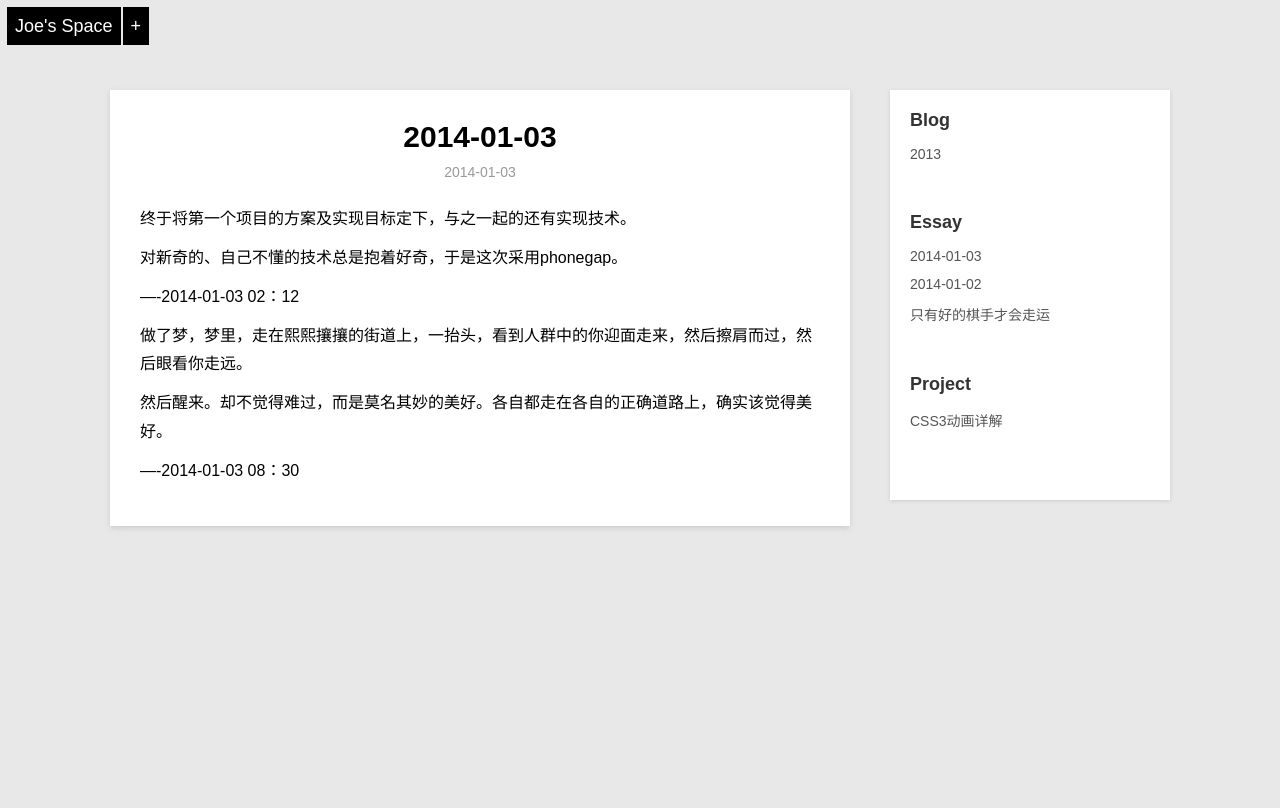
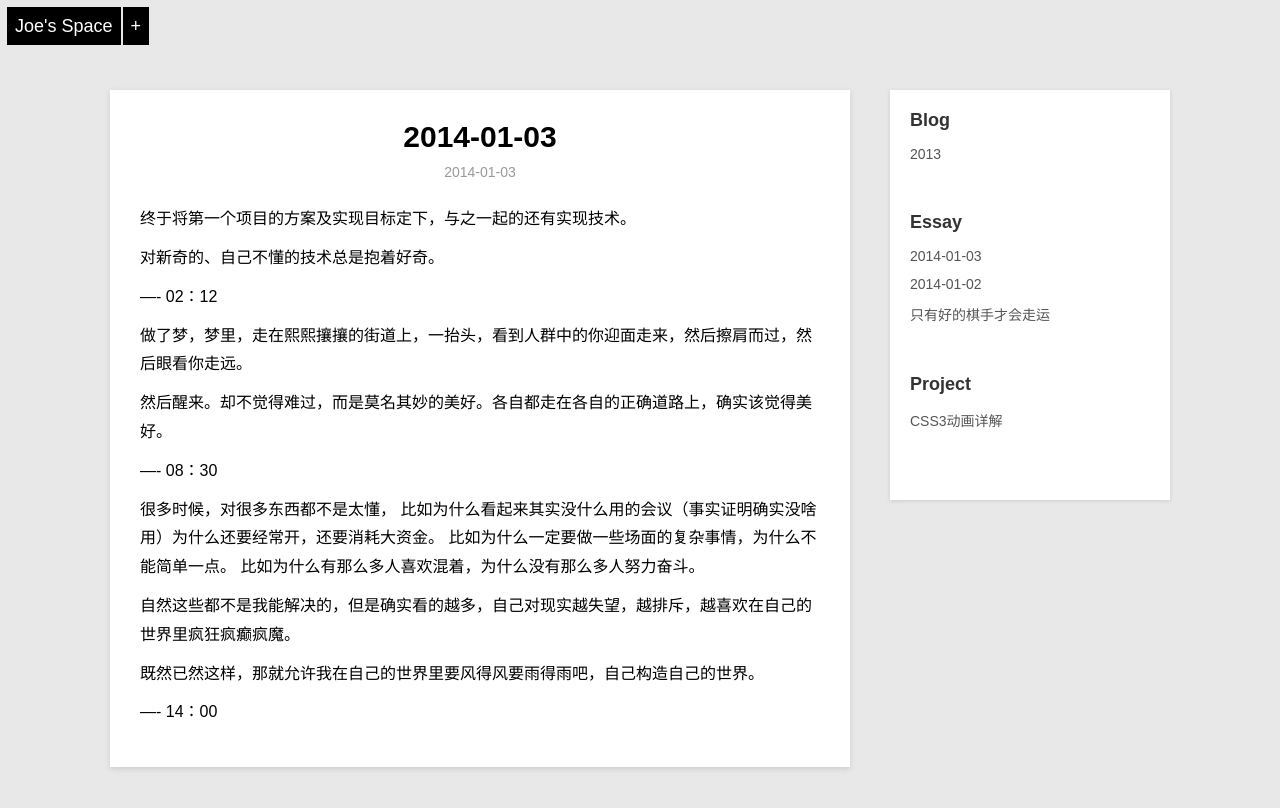
Before and after one commit to fangyijoe/fangyijoe.github.io, a Jekyll site: the page built from _posts/essay/2014-01-03-20140103.md, in a window 1280 px wide. Shown: the top 808 px of the page. Built offline with Jekyll 4.4.1, drawn with Linux system fonts in a browser that asks for light colours; Markdown is read by kramdown in place of the engine named in the settings.

Commit message:
Update 2014-01-03-20140103.md

```diff
--- a/_posts/essay/2014-01-03-20140103.md
+++ b/_posts/essay/2014-01-03-20140103.md
@@ -6,13 +6,24 @@
 ---
 终于将第一个项目的方案及实现目标定下，与之一起的还有实现技术。
 
-对新奇的、自己不懂的技术总是抱着好奇，于是这次采用phonegap。
+对新奇的、自己不懂的技术总是抱着好奇。
 
-----2014-01-03 02：12
+---- 02：12
 
 
 做了梦，梦里，走在熙熙攘攘的街道上，一抬头，看到人群中的你迎面走来，然后擦肩而过，然后眼看你走远。
 
 然后醒来。却不觉得难过，而是莫名其妙的美好。各自都走在各自的正确道路上，确实该觉得美好。
 
-----2014-01-03 08：30
+----  08：30
+
+很多时候，对很多东西都不是太懂，
+比如为什么看起来其实没什么用的会议（事实证明确实没啥用）为什么还要经常开，还要消耗大资金。
+比如为什么一定要做一些场面的复杂事情，为什么不能简单一点。
+比如为什么有那么多人喜欢混着，为什么没有那么多人努力奋斗。
+
+自然这些都不是我能解决的，但是确实看的越多，自己对现实越失望，越排斥，越喜欢在自己的世界里疯狂疯癫疯魔。
+
+既然已然这样，那就允许我在自己的世界里要风得风要雨得雨吧，自己构造自己的世界。
+
+---- 14：00
```
